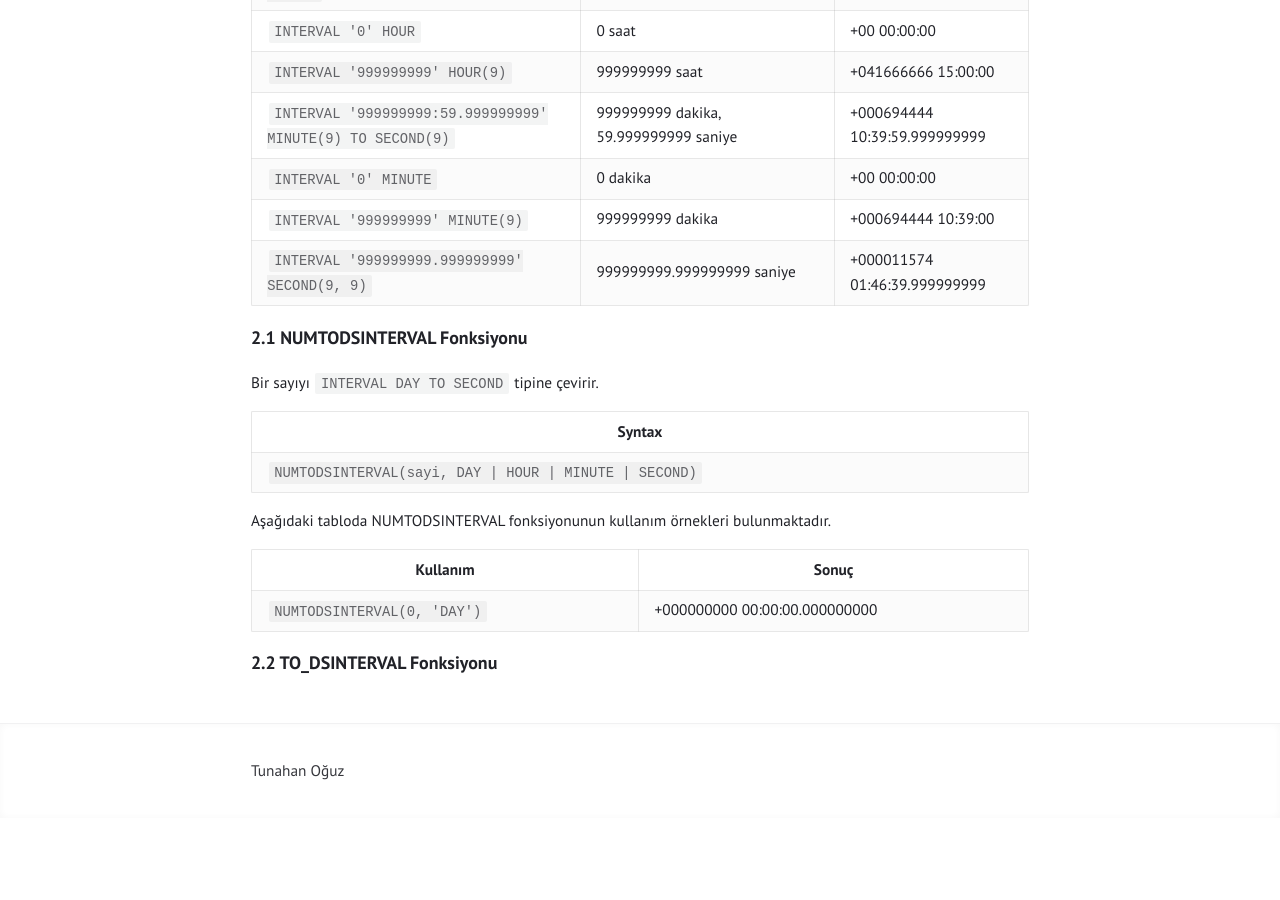
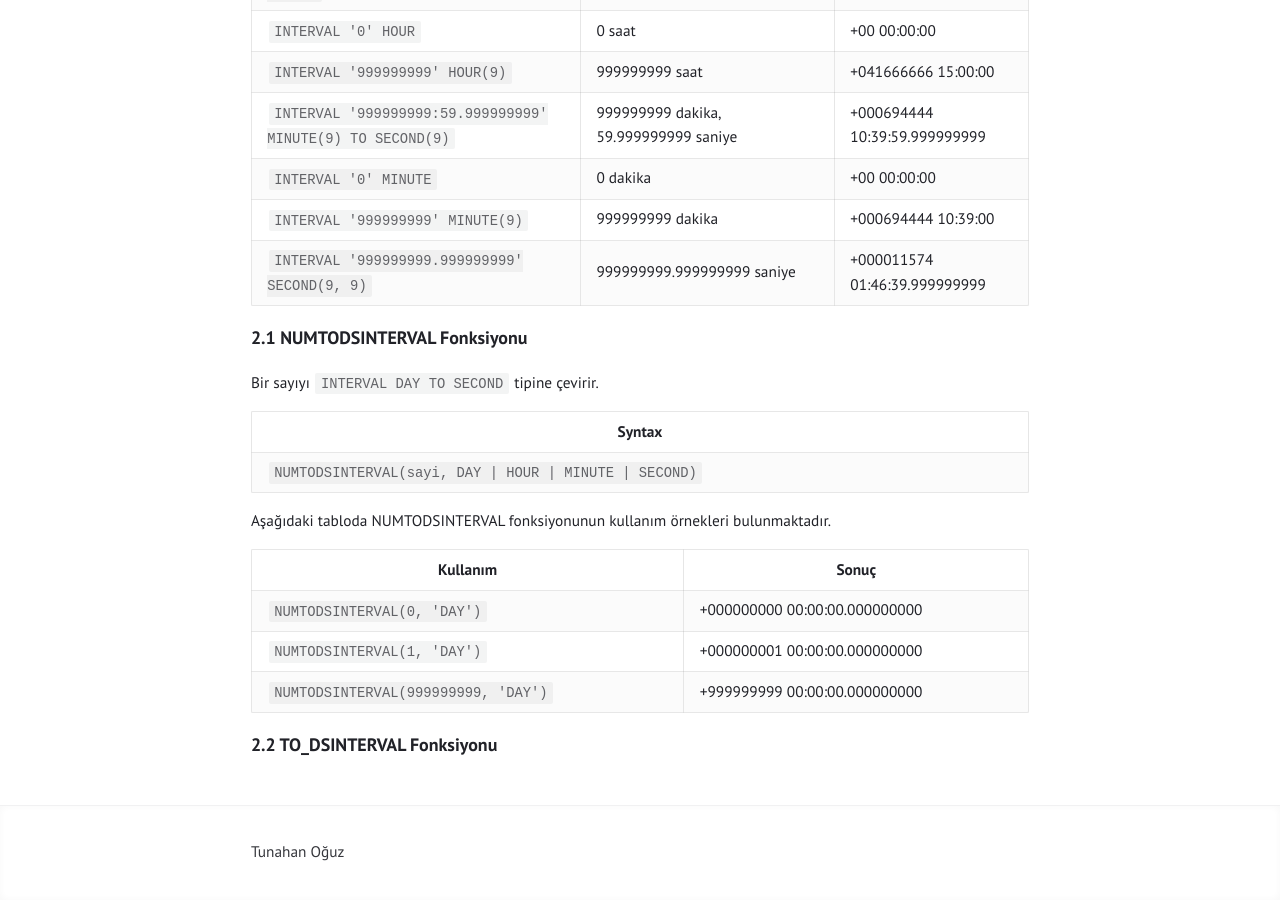
Before and after one commit to tunahanoguz/tunahanoguz.github.io, a Jekyll site: the page built from _posts/2025-05-12-oracle-interval-veri-tipleri.md, in a window 1280 px wide and 900 px high, scrolled down 4509 px. Built offline with Jekyll 4.4.1, drawn with Linux system fonts in a browser that asks for light colours; before the commit the page ends 5327 px from its top, so only the background shows below that.

Commit message:
Update 2025-05-12-oracle-interval-veri-tipleri.md

```diff
--- a/_posts/2025-05-12-oracle-interval-veri-tipleri.md
+++ b/_posts/2025-05-12-oracle-interval-veri-tipleri.md
@@ -145,8 +145,10 @@ Bir sayıyı `INTERVAL DAY TO SECOND` tipine çevirir.
 
 Aşağıdaki tabloda NUMTODSINTERVAL fonksiyonunun kullanım örnekleri bulunmaktadır.
 
-| Kullanım                       | Sonuç                         |
-|--------------------------------|-------------------------------|
-| `NUMTODSINTERVAL(0, 'DAY')`    | +000000000 00:00:00.000000000 |
+| Kullanım                            | Sonuç                         |
+|-------------------------------------|-------------------------------|
+| `NUMTODSINTERVAL(0, 'DAY')`         | +000000000 00:00:00.000000000 |
+| `NUMTODSINTERVAL(1, 'DAY')`         | +000000001 00:00:00.000000000 |
+| `NUMTODSINTERVAL(999999999, 'DAY')` | +999999999 00:00:00.000000000 |
 
 ### 2.2 TO_DSINTERVAL Fonksiyonu {#to_dsinterval}
```
